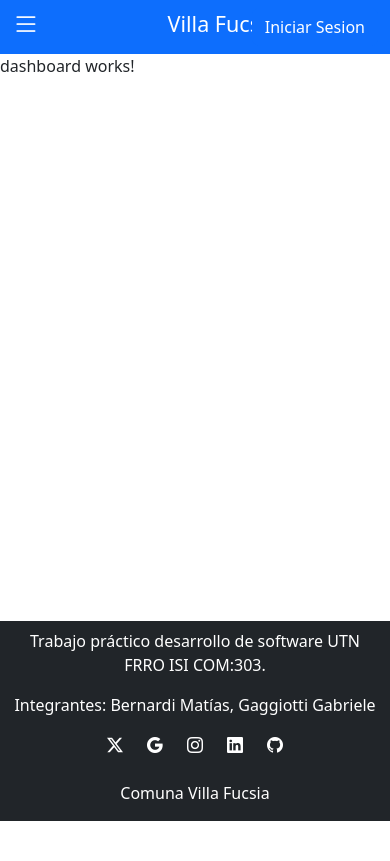
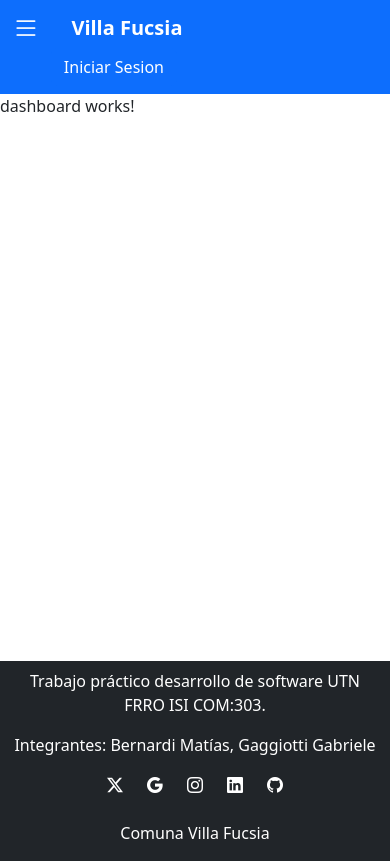
Before and after one commit to MatiBerna/frontend-comuna, an Angular app: page /home in a window 390 px wide. Built offline with nearby package versions, Linux system fonts and the light colour scheme.

Commit message:
modificacion en header y nav para mas responsividad

```diff
--- a/src/app/shared/header/header.component.html
+++ b/src/app/shared/header/header.component.html
@@ -1,9 +1,10 @@
 <header class="jumbotron bg-primary text-white">
   <div class="row py-2 d-flex justify-content-beetween me-0">
-    <div class="col-5">
+    <div class="col-7">
       <app-nav></app-nav>
     </div>
-    <div class="col-2 font-weight-bold fs-4 text-center">Villa&nbsp;Fucsia</div>
+    <!-- <div class="col-2 font-weight-bold fs-4 text-center">Villa&nbsp;Fucsia</div> -->
+
     <div class="col-5 me-8 text-end dropdown" *ngIf="userLoginOn">
       <button
         class="btn btn-primary dropdown-toggle"
@@ -34,7 +35,7 @@
         </li>
       </ul>
     </div>
-    <div class="col-5 display-7 font-weight-bold text-end" *ngIf="!userLoginOn">
+    <div class="col-6 display-7 font-weight-bold text-end" *ngIf="!userLoginOn">
       <button class="btn btn-primary" routerLink="/login">
         Iniciar Sesion
       </button>
--- a/src/app/shared/nav/nav.component.html
+++ b/src/app/shared/nav/nav.component.html
@@ -9,13 +9,28 @@
     >
       <span class="bi bi-list display-6 text-white"></span>
     </button>
+    <a
+      class="navbar-brand text-white"
+      routerLinkActive="fw-semibold"
+      routerLink="/home"
+      >Villa&nbsp;Fucsia</a
+    >
+    <!-- <button
+      class="navbar-toggler border-0 p-0"
+      type="button"
+      (click)="isCollapsed = !isCollapsed"
+      [attr.aria-expanded]="!isCollapsed"
+      aria-controls="navbarNav"
+    >
+      <span class="bi bi-list display-6 text-white"></span>
+    </button> -->
     <div
       [ngbCollapse]="isCollapsed"
       class="collapse navbar-collapse"
       id="navbarNav"
     >
       <ul class="navbar-nav d-flex">
-        <li class="nav-item">
+        <!-- <li class="nav-item">
           <a
             class="nav-link text-white"
             (click)="isCollapsed = true"
@@ -23,7 +38,7 @@
             routerLink="/home"
             ><i class="bi bi-house-fill"></i
           ></a>
-        </li>
+        </li> -->
         <li class="nav-item">
           <a
             class="nav-link text-white"
```
Also changed, not shown: src/assets/logo/logo-villa-fucsia.svg (added).
